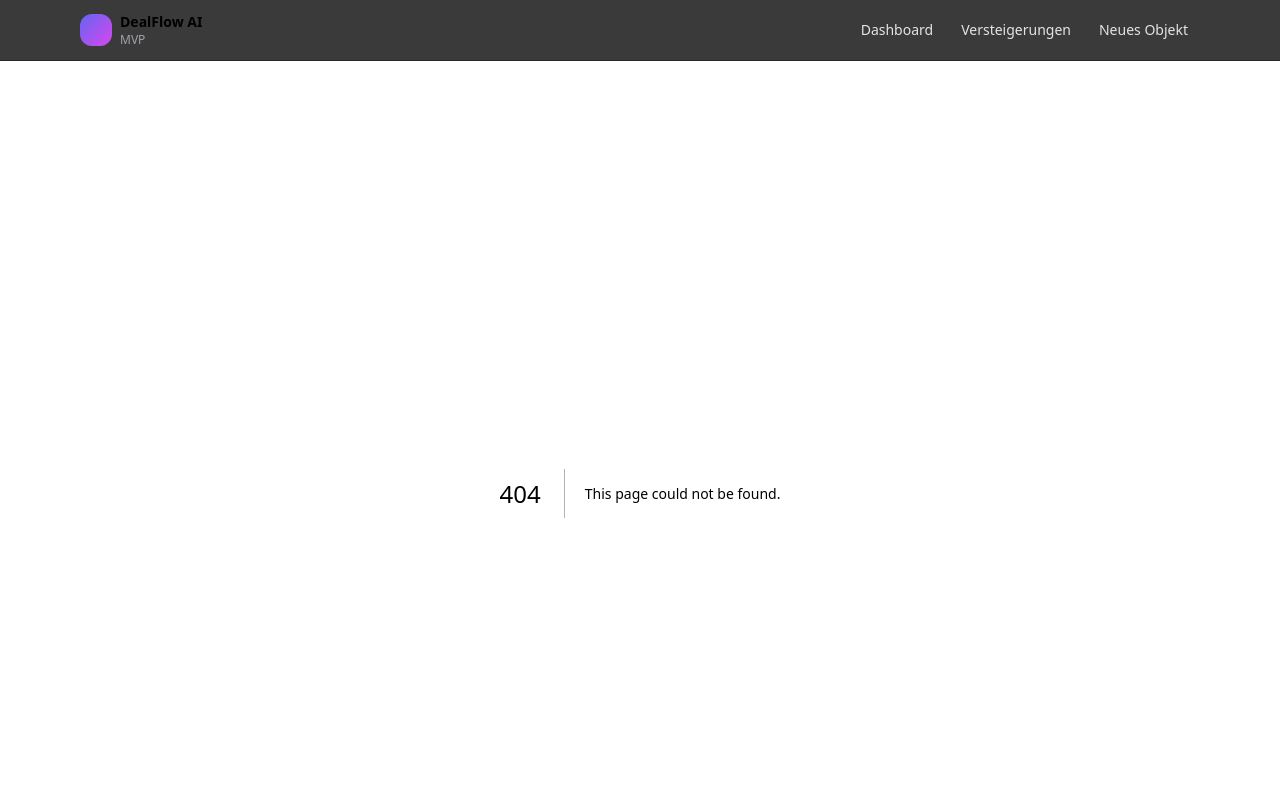
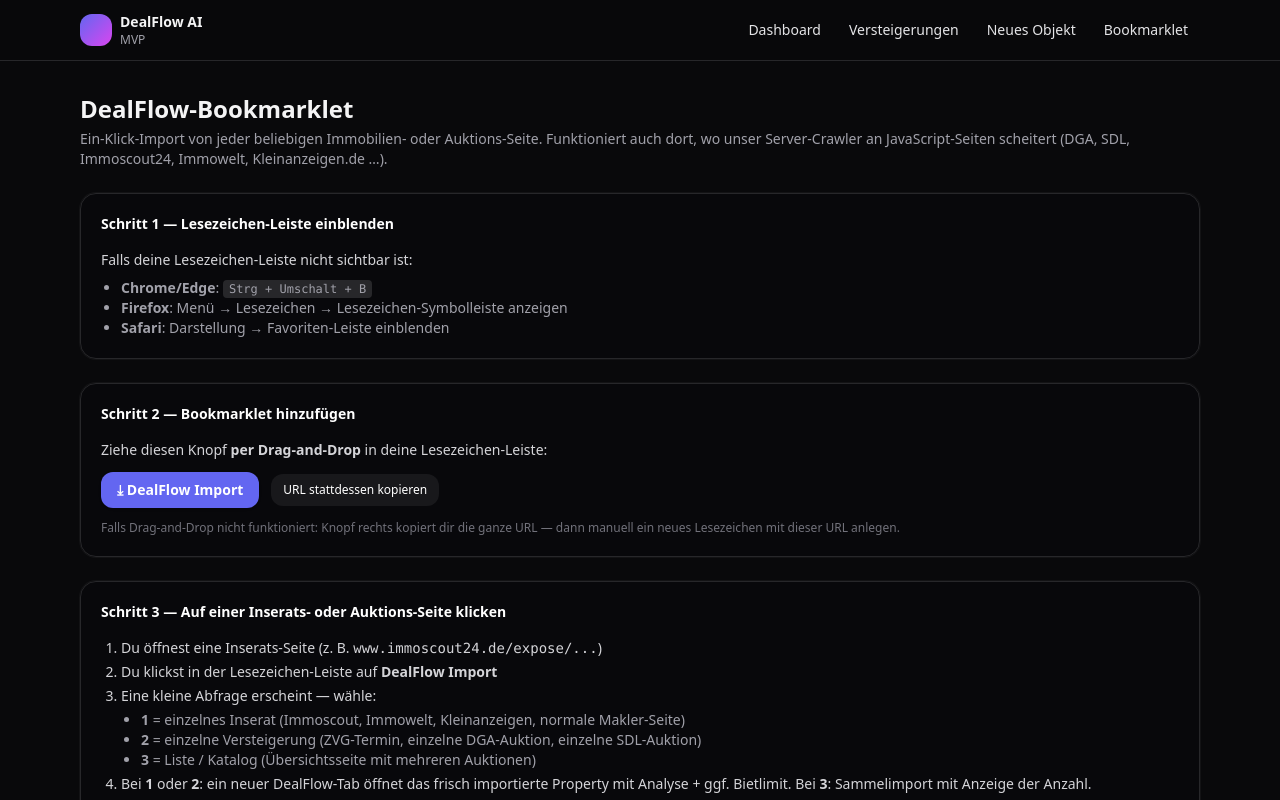
Before and after one commit to mdiverwaltung2023-sketch/immodealflow, a Next.js app in the folder frontend/: page /bookmarklet in a window 1280 px wide. Before the commit this address had no page. Shown: the top 800 px of the page. Built offline with nearby package versions, Linux system fonts and the light colour scheme; no server answers.

Commit message:
feat: Phase 3 — Universal-Bookmarklet (CORS, Listen-Endpoint Text-Mode, /bookmarklet-Page)

```diff
--- /dev/null
+++ b/frontend/app/bookmarklet/page.tsx
@@ -0,0 +1,155 @@
+"use client";
+
+import { useState } from "react";
+import { Card } from "@/components/ui";
+
+export default function BookmarkletPage() {
+  const apiBase = process.env.NEXT_PUBLIC_API_BASE_URL?.replace(/\/+$/, "") ?? "";
+  const frontBase = typeof window !== "undefined" ? `${window.location.protocol}//${window.location.host}` : "";
+
+  // Bookmarklet-Code als kompakter, einzeiliger IIFE.
+  // Backticks und Quotes werden bewusst minimal gehalten — der Code muss
+  // im javascript:-URL-Schema funktionieren und durch encodeURIComponent
+  // gehen.
+  const bookmarkletSource = `
+    (function(){
+      var API='${apiBase}';
+      var FRONT='${frontBase}';
+      var bodyText=(document.body&&document.body.innerText||'').slice(0,80000);
+      var pageUrl=window.location.href;
+      var pageTitle=document.title;
+      var choice=prompt(
+        'DealFlow Import — was ist das?\\n\\n'+
+        '1 = Einzelnes Inserat (Immoscout, Immowelt, Kleinanzeigen, ...)\\n'+
+        '2 = Einzelne Versteigerung (ZVG-Bekanntmachung, einzelner Auktionstermin)\\n'+
+        '3 = Liste / Katalog (DGA, SDL, Karhausen, mehrere Termine auf einer Seite)',
+        '1'
+      );
+      if(!choice)return;
+      var c=String(choice).trim();
+      var path,body;
+      if(c==='1'){path='/import/expose';body={text:bodyText};}
+      else if(c==='2'){path='/import/auction';body={text:bodyText};}
+      else if(c==='3'){path='/import/auction-list';body={text:bodyText,sourceUrl:pageUrl};}
+      else{alert('Ungueltige Wahl: '+c);return;}
+      fetch(API+path,{method:'POST',headers:{'Content-Type':'application/json'},body:JSON.stringify(body)})
+        .then(function(r){return r.json().then(function(d){return{s:r.status,d:d};});})
+        .then(function(o){
+          if(o.s>=400){alert('DealFlow Fehler ('+o.s+'):\\n\\n'+(o.d.error||JSON.stringify(o.d)));return;}
+          if(o.d.id){window.open(FRONT+'/property/'+o.d.id,'_blank');return;}
+          if(typeof o.d.imported==='number'){alert('DealFlow: '+o.d.imported+' Auktionen importiert ('+o.d.detectedType+').');window.open(FRONT+'/auctions','_blank');return;}
+          alert('DealFlow: Erfolg.\\n\\n'+JSON.stringify(o.d));
+        })
+        .catch(function(e){alert('DealFlow Netzwerk-Fehler:\\n\\n'+(e&&e.message||e));});
+    })();
+  `.replace(/\s+/g, " ").trim();
+
+  const bookmarkletHref = `javascript:${encodeURIComponent(bookmarkletSource)}`;
+
+  return <BookmarkletPageInner bookmarkletHref={bookmarkletHref} bookmarkletSource={bookmarkletSource} />;
+}
+
+function BookmarkletPageInner({
+  bookmarkletHref,
+  bookmarkletSource
+}: {
+  bookmarkletHref: string;
+  bookmarkletSource: string;
+}) {
+  const [copied, setCopied] = useState(false);
+
+  function copy() {
+    navigator.clipboard.writeText(bookmarkletHref).then(() => {
+      setCopied(true);
+      setTimeout(() => setCopied(false), 2000);
+    });
+  }
+
+  return (
+    <div className="space-y-6">
+      <div>
+        <div className="text-2xl font-semibold">DealFlow-Bookmarklet</div>
+        <div className="mt-1 text-sm text-zinc-400">
+          Ein-Klick-Import von jeder beliebigen Immobilien- oder Auktions-Seite. Funktioniert auch dort, wo unser Server-Crawler an JavaScript-Seiten scheitert (DGA, SDL, Immoscout24, Immowelt, Kleinanzeigen.de …).
+        </div>
+      </div>
+
+      <Card title="Schritt 1 — Lesezeichen-Leiste einblenden">
+        <div className="space-y-2 text-sm text-zinc-300">
+          <p>Falls deine Lesezeichen-Leiste nicht sichtbar ist:</p>
+          <ul className="list-disc pl-5 text-zinc-400">
+            <li><strong>Chrome/Edge</strong>: <kbd className="rounded bg-zinc-800 px-1.5 py-0.5 text-xs">Strg + Umschalt + B</kbd></li>
+            <li><strong>Firefox</strong>: Menü → Lesezeichen → Lesezeichen-Symbolleiste anzeigen</li>
+            <li><strong>Safari</strong>: Darstellung → Favoriten-Leiste einblenden</li>
+          </ul>
+        </div>
+      </Card>
+
+      <Card title="Schritt 2 — Bookmarklet hinzufügen">
+        <div className="space-y-3 text-sm text-zinc-300">
+          <p>
+            Ziehe diesen Knopf <strong>per Drag-and-Drop</strong> in deine Lesezeichen-Leiste:
+          </p>
+
+          <div className="flex flex-wrap items-center gap-3">
+            <a
+              href={bookmarkletHref}
+              draggable={true}
+              onClick={(e) => {
+                e.preventDefault();
+                alert("Drag-and-drop diesen Knopf in die Lesezeichen-Leiste — nicht klicken (sonst läuft das Bookmarklet auf dieser DealFlow-Seite und findet kein Inserat).");
+              }}
+              className="inline-flex items-center gap-2 rounded-xl bg-indigo-500 px-4 py-2 text-sm font-semibold text-white shadow hover:bg-indigo-600"
+            >
+              ⤓ DealFlow Import
+            </a>
+
+            <button
+              onClick={copy}
+              className="inline-flex items-center justify-center rounded-xl bg-zinc-900 px-3 py-2 text-xs font-medium text-white hover:bg-zinc-800"
+            >
+              {copied ? "URL kopiert!" : "URL stattdessen kopieren"}
+            </button>
+          </div>
+
+          <p className="text-xs text-zinc-500">
+            Falls Drag-and-Drop nicht funktioniert: Knopf rechts kopiert dir die ganze URL — dann manuell ein neues Lesezeichen mit dieser URL anlegen.
+          </p>
+        </div>
+      </Card>
+
+      <Card title="Schritt 3 — Auf einer Inserats- oder Auktions-Seite klicken">
+        <div className="space-y-3 text-sm text-zinc-300">
+          <ol className="list-decimal space-y-1 pl-5">
+            <li>Du öffnest eine Inserats-Seite (z. B. <code>www.immoscout24.de/expose/...</code>)</li>
+            <li>Du klickst in der Lesezeichen-Leiste auf <strong>DealFlow Import</strong></li>
+            <li>
+              Eine kleine Abfrage erscheint — wähle:
+              <ul className="mt-1 list-disc pl-5 text-zinc-400">
+                <li><strong>1</strong> = einzelnes Inserat (Immoscout, Immowelt, Kleinanzeigen, normale Makler-Seite)</li>
+                <li><strong>2</strong> = einzelne Versteigerung (ZVG-Termin, einzelne DGA-Auktion, einzelne SDL-Auktion)</li>
+                <li><strong>3</strong> = Liste / Katalog (Übersichtsseite mit mehreren Auktionen)</li>
+              </ul>
+            </li>
+            <li>Bei <strong>1</strong> oder <strong>2</strong>: ein neuer DealFlow-Tab öffnet das frisch importierte Property mit Analyse + ggf. Bietlimit. Bei <strong>3</strong>: Sammelimport mit Anzeige der Anzahl.</li>
+          </ol>
+
+          <div className="mt-3 rounded-xl border border-amber-900 bg-amber-950/30 p-3 text-xs text-amber-200">
+            <strong>Wichtig:</strong> Der Bookmarklet greift nur den sichtbaren Text der Seite ab und schickt ihn an dein DealFlow-Backend. Es lädt keine externen Skripte und braucht keinerlei Einwilligung der Portale — du bist als User selbst auf der Seite.
+          </div>
+        </div>
+      </Card>
+
+      <Card title="Sourcecode (für Neugierige)">
+        <details>
+          <summary className="cursor-pointer text-sm text-zinc-400 hover:text-white">
+            Bookmarklet-Code anzeigen
+          </summary>
+          <pre className="mt-3 overflow-x-auto rounded-xl border bg-zinc-950 p-3 text-xs text-zinc-300">
+            <code>{bookmarkletSource}</code>
+          </pre>
+        </details>
+      </Card>
+    </div>
+  );
+}
--- a/frontend/app/layout.tsx
+++ b/frontend/app/layout.tsx
@@ -36,6 +36,7 @@ export default function RootLayout({ children }: { children: ReactNode }) {
                 <NavLink href="/dashboard">Dashboard</NavLink>
                 <NavLink href="/auctions">Versteigerungen</NavLink>
                 <NavLink href="/new">Neues Objekt</NavLink>
+                <NavLink href="/bookmarklet">Bookmarklet</NavLink>
               </nav>
             </div>
           </header>
```
Also changed, not shown: 2 other files (tests, documents, lock files or other folders).
